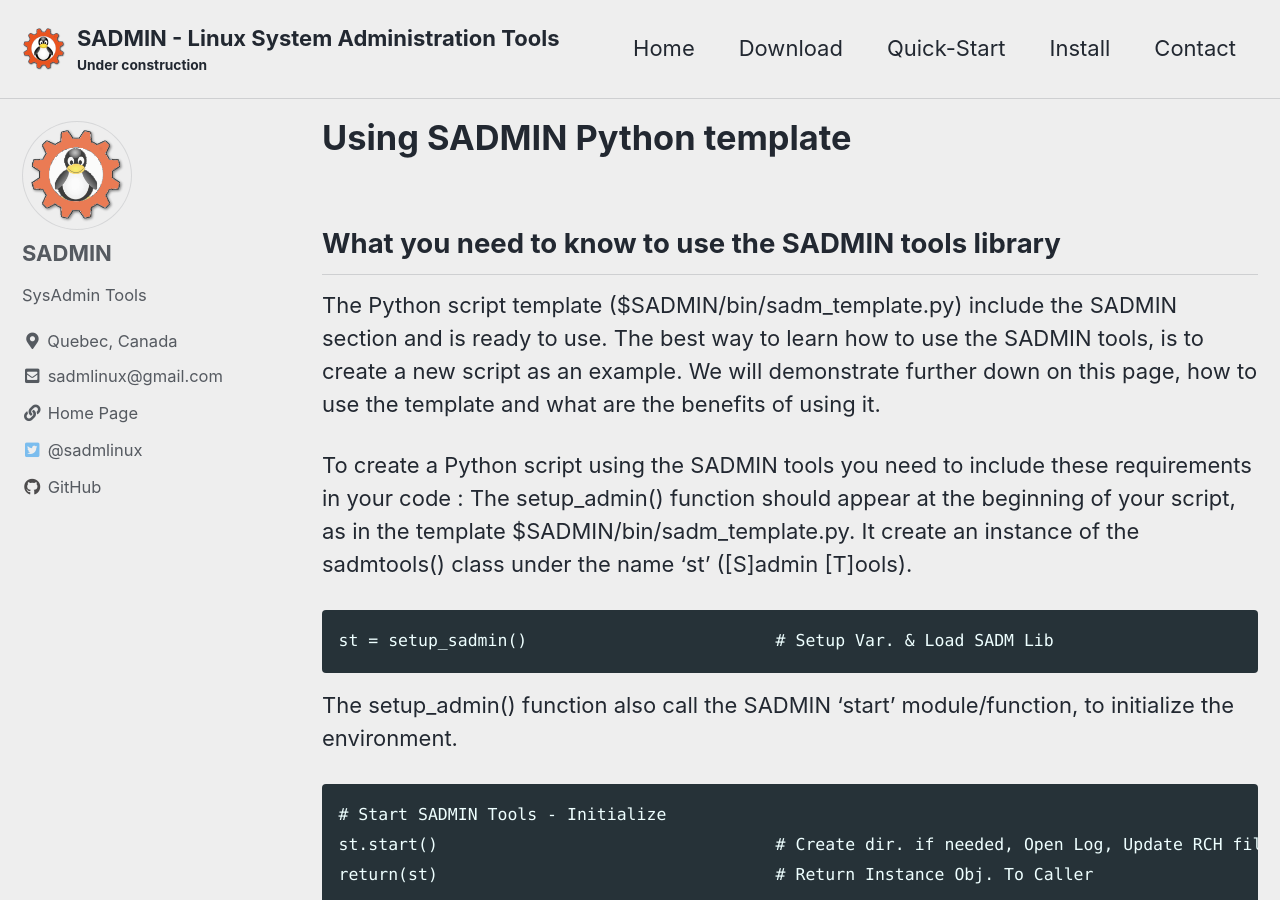
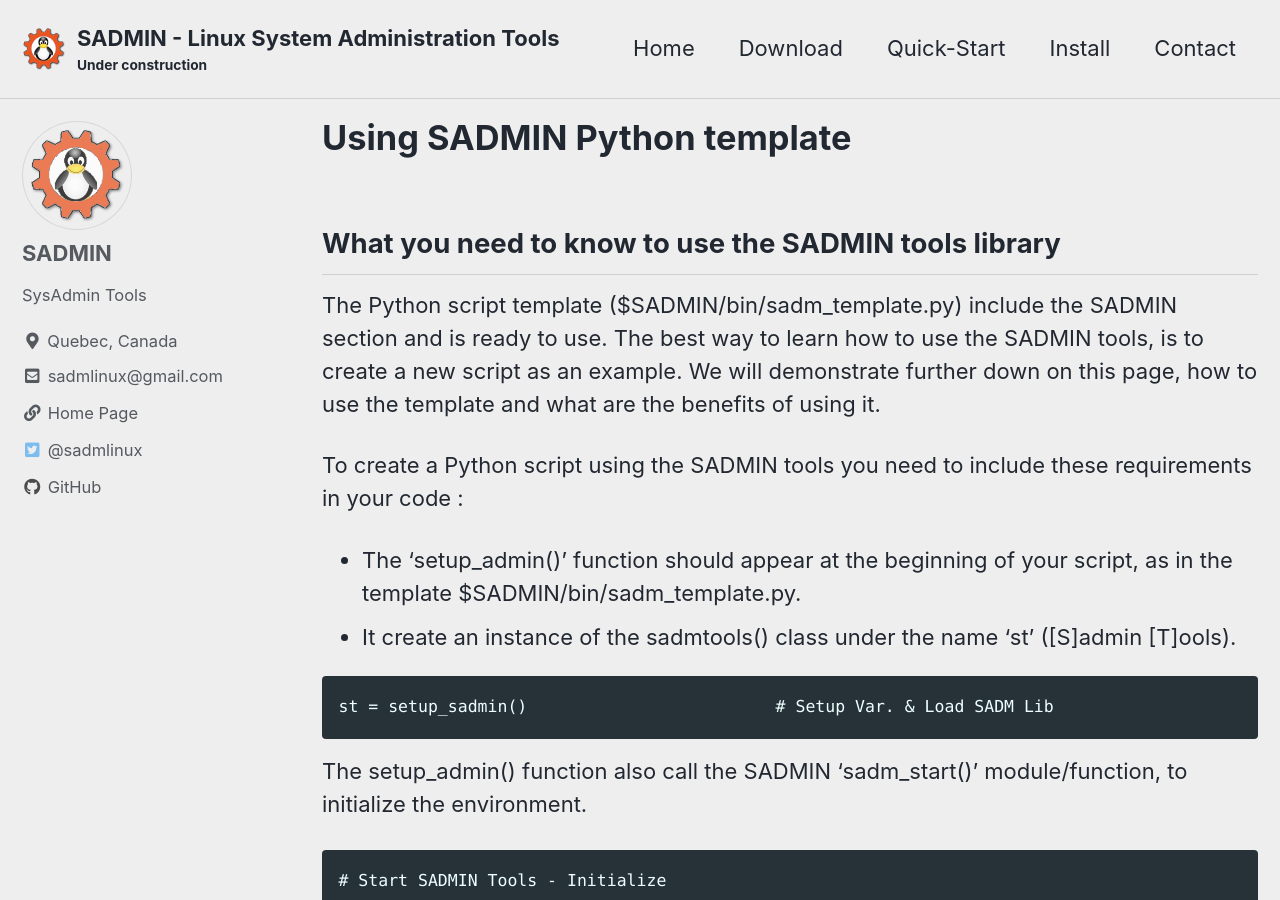
Before and after one commit to jadupl2/jadupl2.github.io, a Jekyll site: the page built from _pages/man/sadm-template-py.md, in a window 1280 px wide and 900 px high. Built offline with Jekyll 4.4.1, drawn with Linux system fonts in a browser that asks for light colours; cached includes are drawn as plain includes.

Commit message:
Update Python template in progress

````diff
--- a/_pages/man/sadm-template-py.md
+++ b/_pages/man/sadm-template-py.md
@@ -21,14 +21,14 @@ The best way to learn how to use the SADMIN tools, is to create a new script as
 We will demonstrate further down on this page, how to use the template and what are the benefits of using it.
 
 To create a Python script using the SADMIN tools you need to include these requirements in your code :
-    The setup_admin() function should appear at the beginning of your script, as in the template $SADMIN/bin/sadm_template.py.
-    It create an instance of the sadmtools() class under the name 'st' ([S]admin [T]ools).
+- The 'setup_admin()' function should appear at the beginning of your script, as in the template $SADMIN/bin/sadm_template.py.
+- It create an instance of the sadmtools() class under the name 'st' ([S]admin [T]ools).
 
 ```
 st = setup_sadmin()                         # Setup Var. & Load SADM Lib
 ```
 
-The setup_admin() function also call the SADMIN 'start' module/function, to initialize the environment.
+The setup_admin() function also call the SADMIN 'sadm_start()' module/function, to initialize the environment.
 
 
 ```
````
Also changed, not shown: other parts of _pages/man/sadm-template-py.md (+1 -1 lines).
